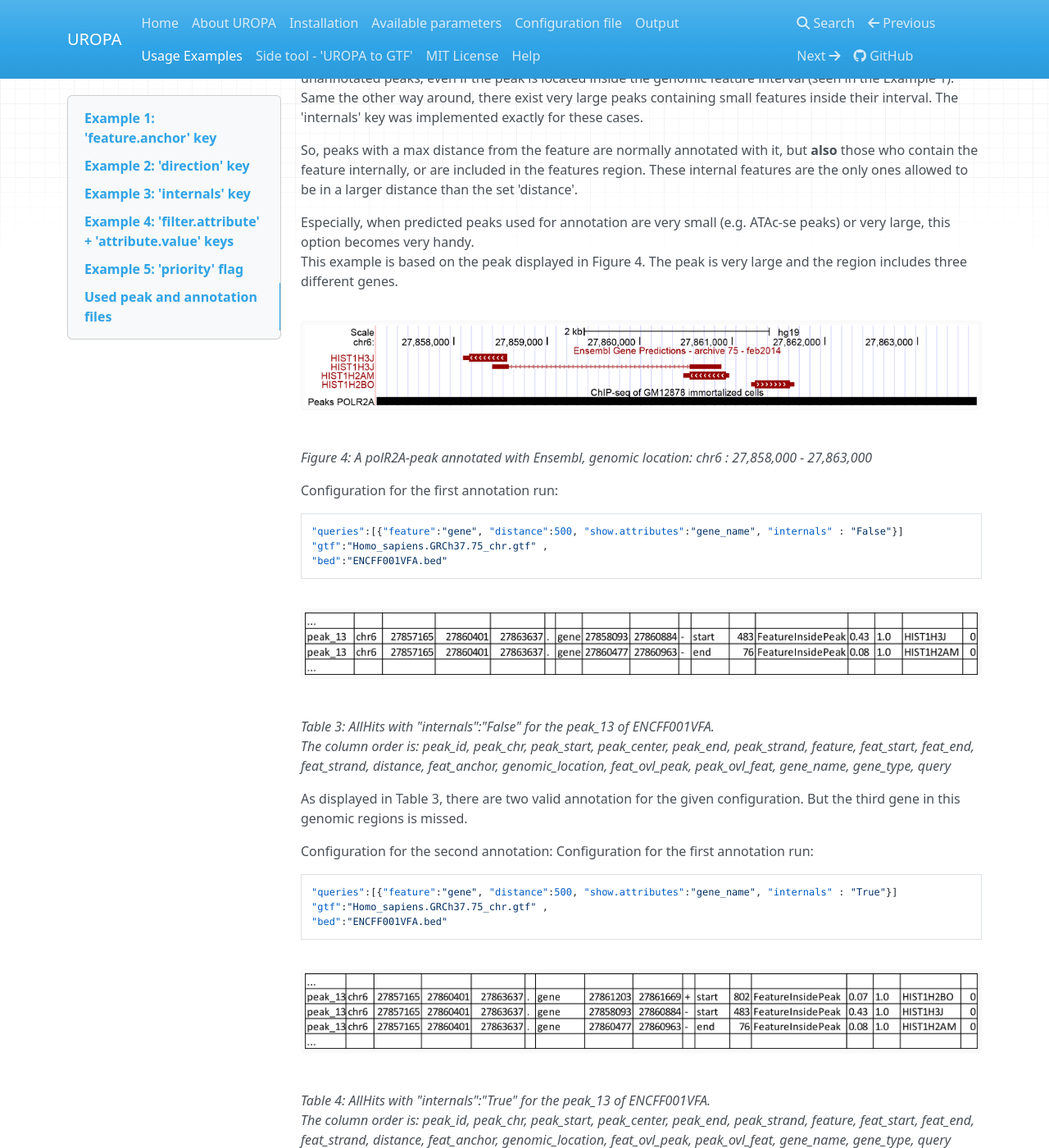
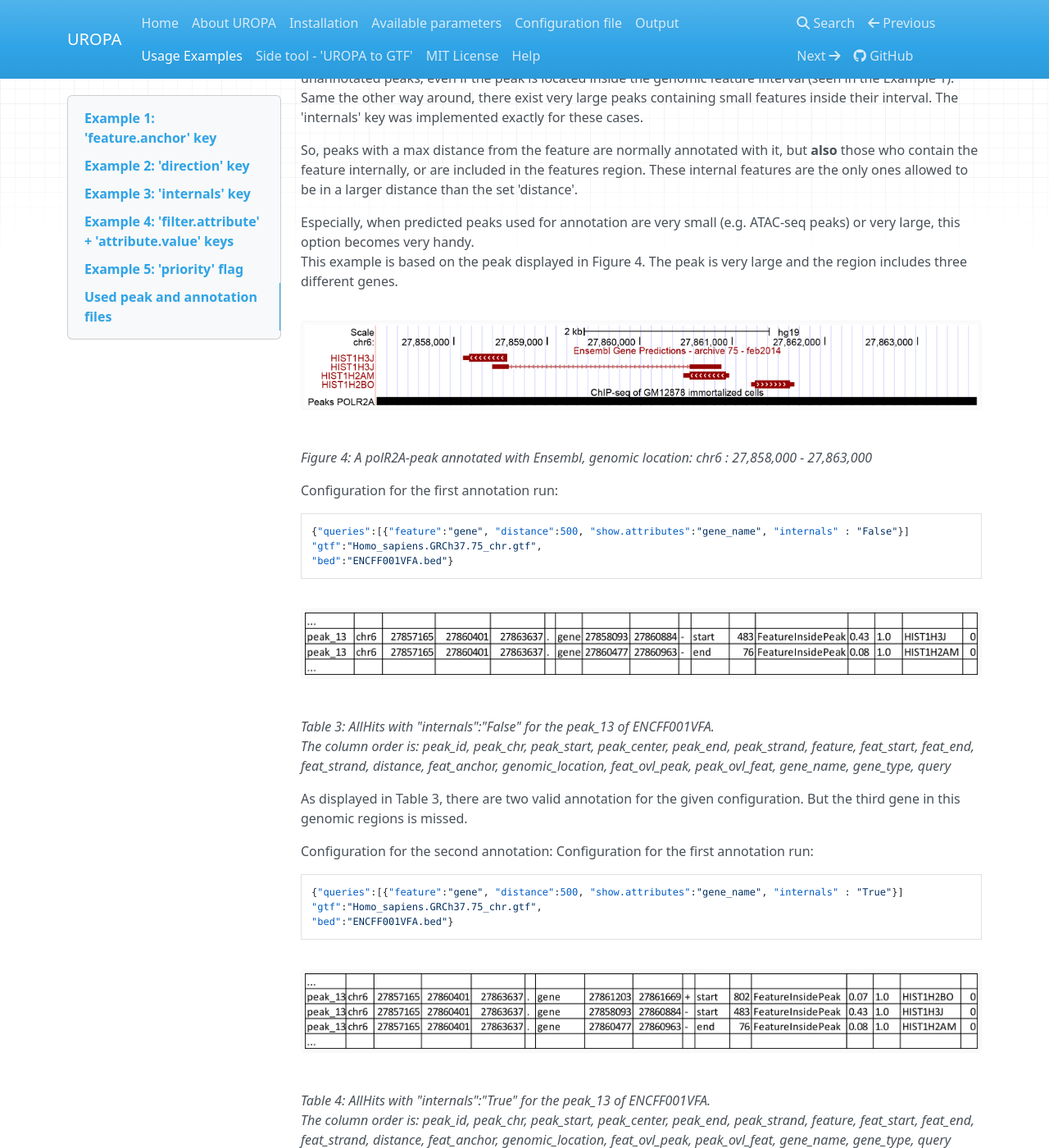
Before and after one commit to loosolab/UROPA, an MkDocs documentation site: the page built from docs/uropa-example.md, in a window 1280 px wide and 1400 px high, scrolled down 3574 px. Shown: the whole window at 82% size. Built offline with MkDocs 1.6.1, drawn with Linux system fonts in a browser that asks for light colours; nearby versions of some CDN libraries; old or Windows-style settings are respelled for this version of MkDocs; some of the changed text lies outside the part shown.

Commit message:
removed bracket errors

````diff
--- a/docs/uropa-example.md
+++ b/docs/uropa-example.md
@@ -13,12 +13,12 @@ If no value is given, the distances from all three positions to the peak center
 There are two queries with different 'feature.anchor' for this example.
 
 ```json
-"queries": [
+{"queries": [
 	{"feature":"gene", "distance":5000, "feature.anchor": "start", "show.attributes":"gene_name"},
-	{"feature": "gene","distance":5000, "feature.anchor": "center"}]
-"priority" : "False"
+	{"feature": "gene","distance":5000, "feature.anchor": "center"}],
+"priority" : "False",
 "gtf": "gencode.v19.annotation.gtf",
-"bed": "ENCFF001SUE.bed"
+"bed": "ENCFF001SUE.bed"}
 ```
 
 As displayed in the output below (Table 1), the peak could only be annotated for query 1 where 'feature.anchor' is set to 'center' and the measured distance is within the accepted cut-off value.
@@ -117,7 +117,7 @@ The 'internals' key was implemented exactly for these cases.
 So, peaks with a max distance from the feature are normally annotated with it, but **also** those who contain the feature internally, or are included in the features region.
 These internal features are the only ones allowed to be in a larger distance than the set 'distance'.
 
-Especially, when predicted peaks used for annotation are very small (e.g. ATAc-se peaks) or very large, this option becomes very handy.
+Especially, when predicted peaks used for annotation are very small (e.g. ATAC-seq peaks) or very large, this option becomes very handy.
 This example is based on the peak displayed in Figure 4. The peak is very large and the region includes three different genes.
 
 ![internal.feature](img/chr6-27,857,165-27,863,637_internal_feature-01.png)
@@ -126,9 +126,9 @@ _Figure 4: A polR2A-peak annotated with Ensembl, genomic location: chr6 : 27,858
 
 Configuration for the first annotation run:
 ```json
-"queries":[{"feature":"gene", "distance":500, "show.attributes":"gene_name", "internals" : "False"}]
-"gtf":"Homo_sapiens.GRCh37.75_chr.gtf" ,
-"bed":"ENCFF001VFA.bed"
+{"queries":[{"feature":"gene", "distance":500, "show.attributes":"gene_name", "internals" : "False"}]
+"gtf":"Homo_sapiens.GRCh37.75_chr.gtf",
+"bed":"ENCFF001VFA.bed"}
 ```
 
 ![table03](img/example-table-03.png )
@@ -141,9 +141,9 @@ As displayed in Table 3, there are two valid annotation for the given configurat
 Configuration for the second annotation:
  Configuration for the first annotation run:
 ```json
-"queries":[{"feature":"gene", "distance":500, "show.attributes":"gene_name", "internals" : "True"}]
-"gtf":"Homo_sapiens.GRCh37.75_chr.gtf" ,
-"bed":"ENCFF001VFA.bed"
+{"queries":[{"feature":"gene", "distance":500, "show.attributes":"gene_name", "internals" : "True"}]
+"gtf":"Homo_sapiens.GRCh37.75_chr.gtf",
+"bed":"ENCFF001VFA.bed"}
 ```
 
 ![table4](img/example-table-04.png )
@@ -165,10 +165,10 @@ If the annotation should be more particularized, the linked keys 'filter.attribu
 For example, the peaks should not just be annotated genes but protein coding genes. Things like this can be done with the linked keys, for example with the following configuration:
 
 ```json
-"queries":[{"feature":"gene", "distance":5000, "show.attributes":["gene_name","gene_biotype"],
+{"queries":[{"feature":"gene", "distance":5000, "show.attributes":["gene_name","gene_biotype"],
 			"filter.attribute": "gene_biotype", "attribute.value": "protein_coding"}]
-"gtf":"Homo_sapiens.GRCh37.75_chr.gtf" ,
-"bed":"ENCFF001VFA.bed"
+"gtf":"Homo_sapiens.GRCh37.75_chr.gtf",
+"bed":"ENCFF001VFA.bed"}
 ```
 
 **Attention** : The two keys "filter.attribute" and "attribute.value" are dependent, both have to be given for a proper use of filtering. Additionally, it is just possible to filter for values given in the attribute column. GTF source files can contain different attribute keys and values, so make sure the chosen values are present.
@@ -197,9 +197,8 @@ Configuration for the first annotation with priority false:
 ```json
 {"queries": [{"feature":"gene", "distance":1000, "show.attributes":"gene_name"},
 			{"feature":"transcript", "distance":1000}],
- "gtf":"Homo_sapiens.GRCh37.75_chr.gtf" ,
- "bed":"ENCFF001VFA.bed"
-}
+ "gtf":"Homo_sapiens.GRCh37.75_chr.gtf",
+ "bed":"ENCFF001VFA.bed"}
 ```
 
 The above set of queries will allow UROPA to annotate peaks for genes and transcripts. As priority is False (default), there is no query priorized.
````
Also changed, not shown: other parts of docs/uropa-example.md (+5 -2 lines).
